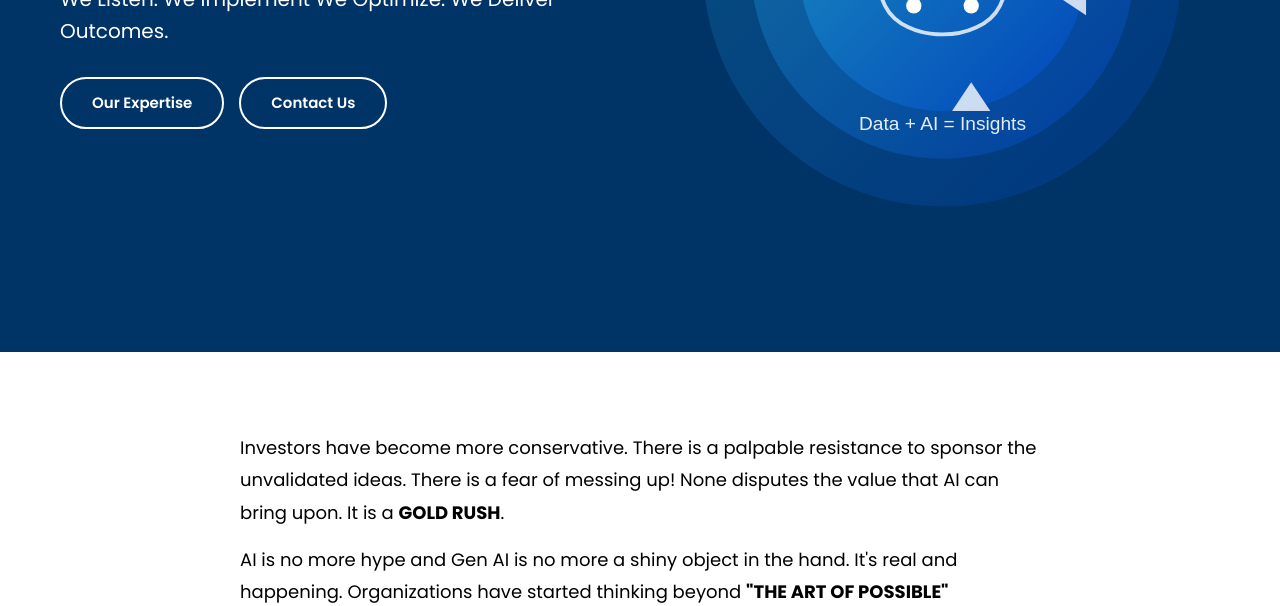
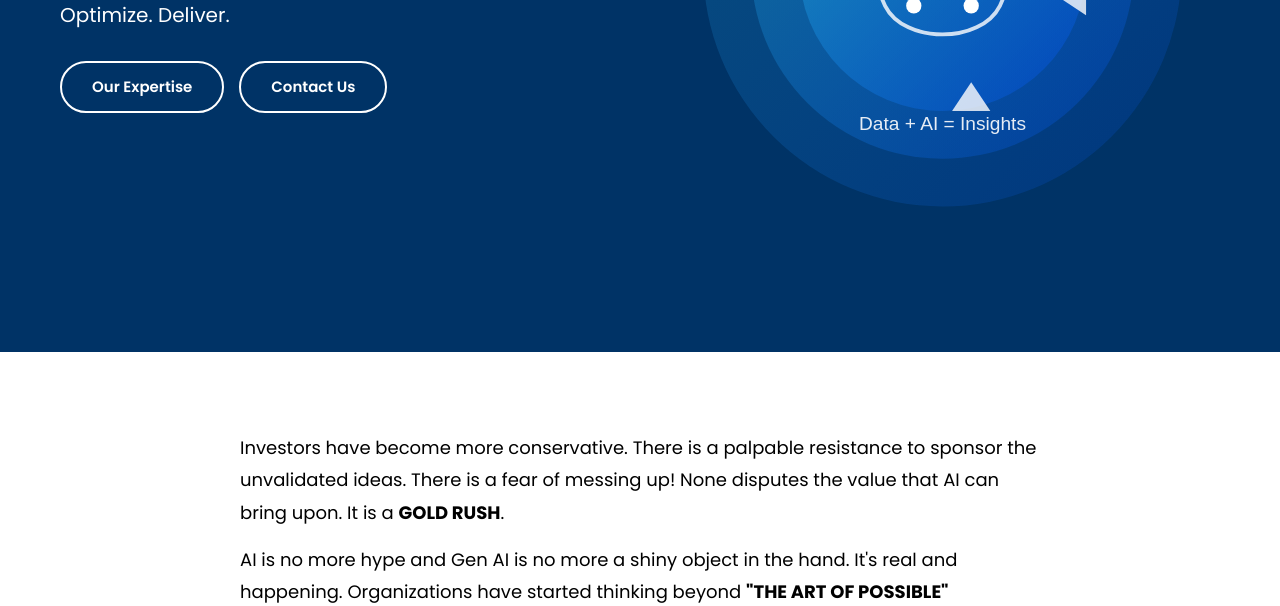
Before and after one commit to equationz/equationz.github.io, a plain HTML site: page index.html in a window 1280 px wide. Shown: the part 494-1100 px from the top of the page. Drawn offline with Linux system fonts and the light colour scheme.

Commit message:
Update index.html

```diff
--- a/index.html
+++ b/index.html
@@ -74,7 +74,7 @@
             <div class="hero-content">
                 <div class="hero-text">
                     <h1>Equationz Consulting</h1>
-                    <p class="subtitle">We Listen. We Implement We Optimize. We Deliver Outcomes.</p>
+                    <p class="subtitle">Optimize. Deliver.</p>
                     <div class="cta-buttons">
                         <a href="#core-expertise" class="btn btn-outline">Our Expertise</a>
                         <a href="#contact" class="btn btn-outline">Contact Us</a>
```
